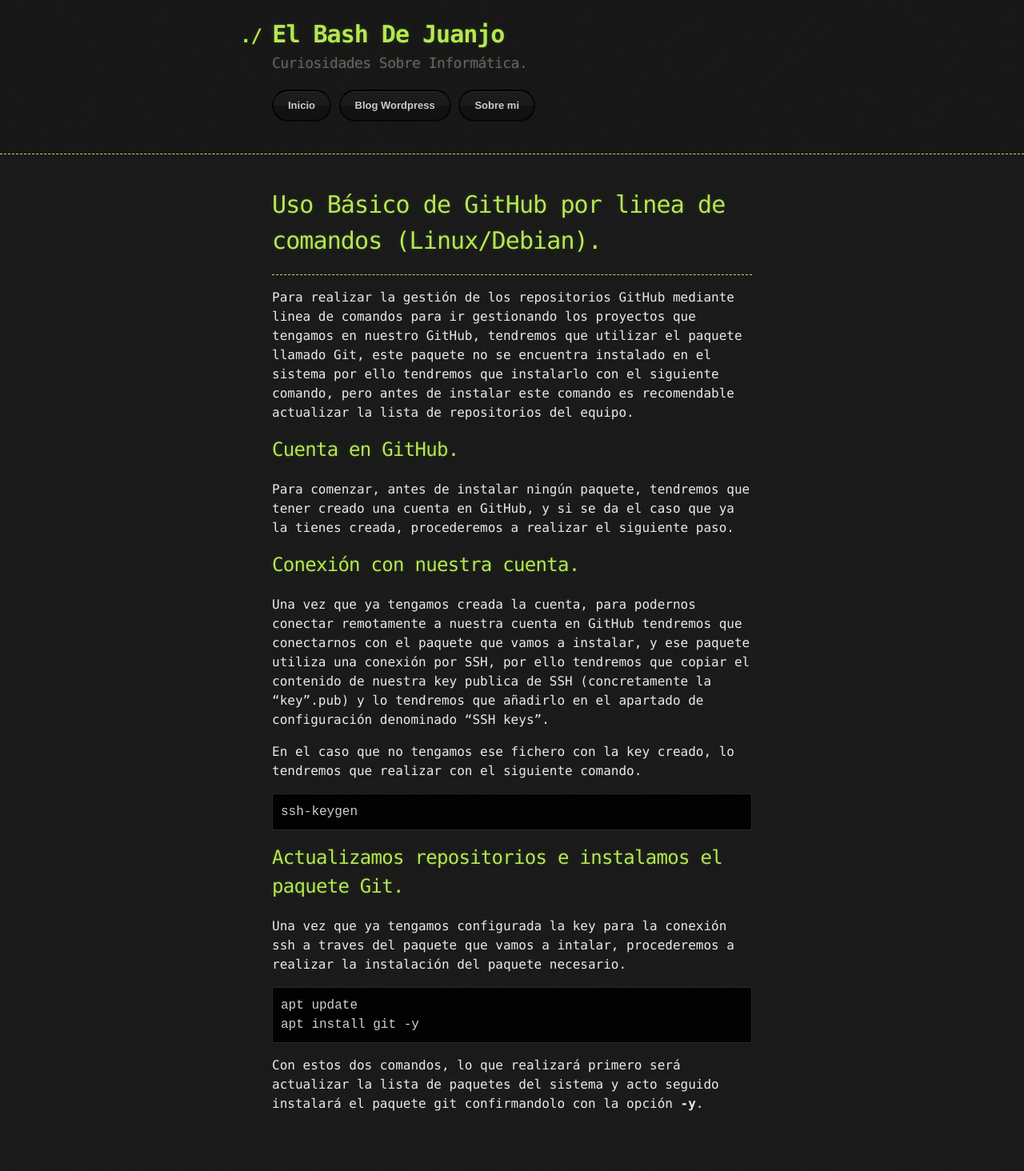
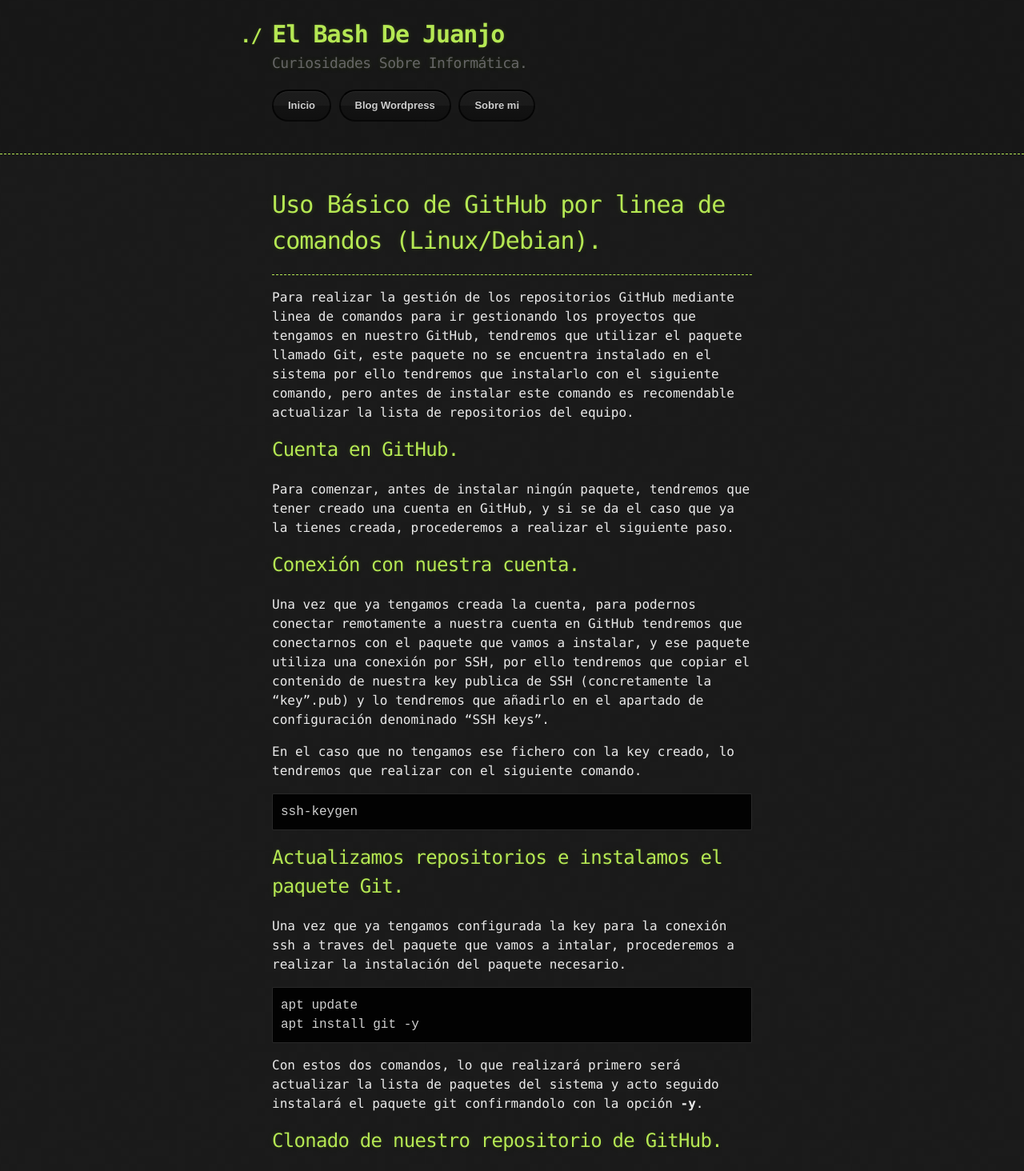
Before and after one commit to juanjoselopezroldan/juanjoselopezroldan.github.io, a Jekyll site: the page built from contenido/github.md, in a window 1280 px wide. Shown: the whole page at 80% size. Built offline with Jekyll 4.4.1, drawn with Linux system fonts in a browser that asks for light colours; our own code applies the rules of GitHub Pages for plain Markdown files; before the commit the page ends 1412 px from its top, so only the background shows below that.

Commit message:
modificacion fichero github de contenido

````diff
--- a/contenido/github.md
+++ b/contenido/github.md
@@ -27,3 +27,5 @@ apt install git -y
 ```
 
 Con estos dos comandos, lo que realizará primero será actualizar la lista de paquetes del sistema y acto seguido instalará el paquete git confirmandolo con la opción **-y**.
+
+## [](#header-2)Clonado de nuestro repositorio de GitHub.
````
